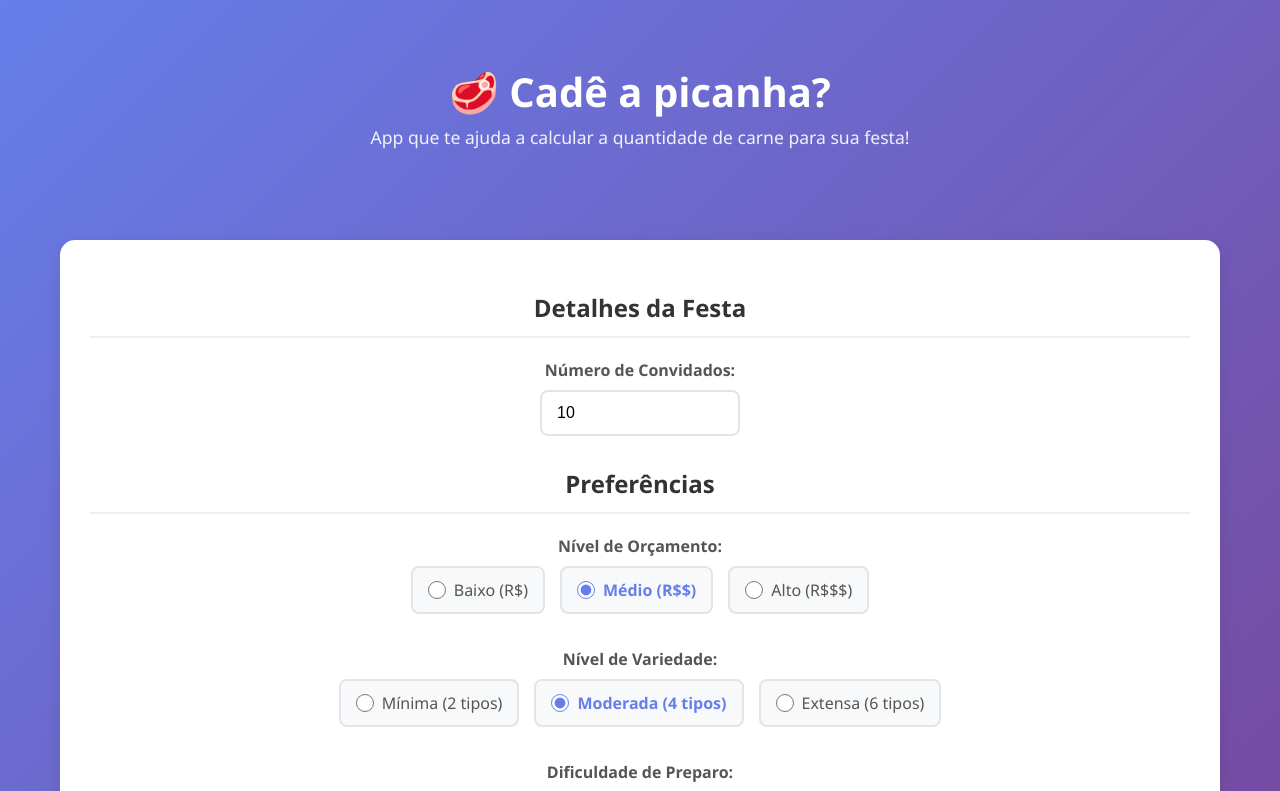
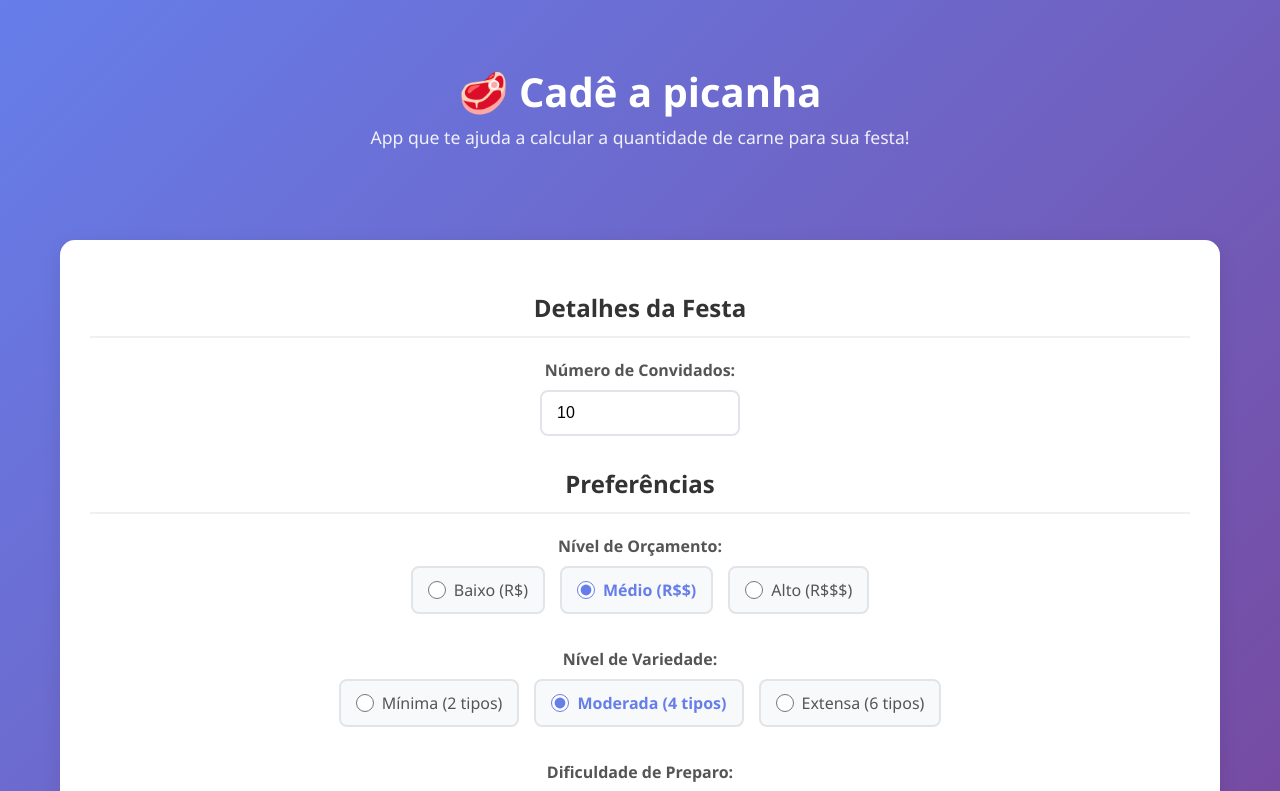
Before and after one commit to nixoletas/cadeapicanha, a React (Vite) app: page / in a window 1280 px wide. Shown: the top 791 px of the page. Built offline with nearby package versions, Linux system fonts and the light colour scheme.

Commit message:
Fix header title in PartyPlanner component by removing the question mark

```diff
--- a/src/components/PartyPlanner.tsx
+++ b/src/components/PartyPlanner.tsx
@@ -38,7 +38,7 @@ export default function PartyPlanner() {
     <div className="party-planner">
       <div className="planner-header">
         <div className="header-content">
-          <h1>🥩 Cadê a picanha?</h1>
+          <h1>🥩 Cadê a picanha</h1>
           <p>App que te ajuda a calcular a quantidade de carne para sua festa!</p>
         </div>
       </div>
```
